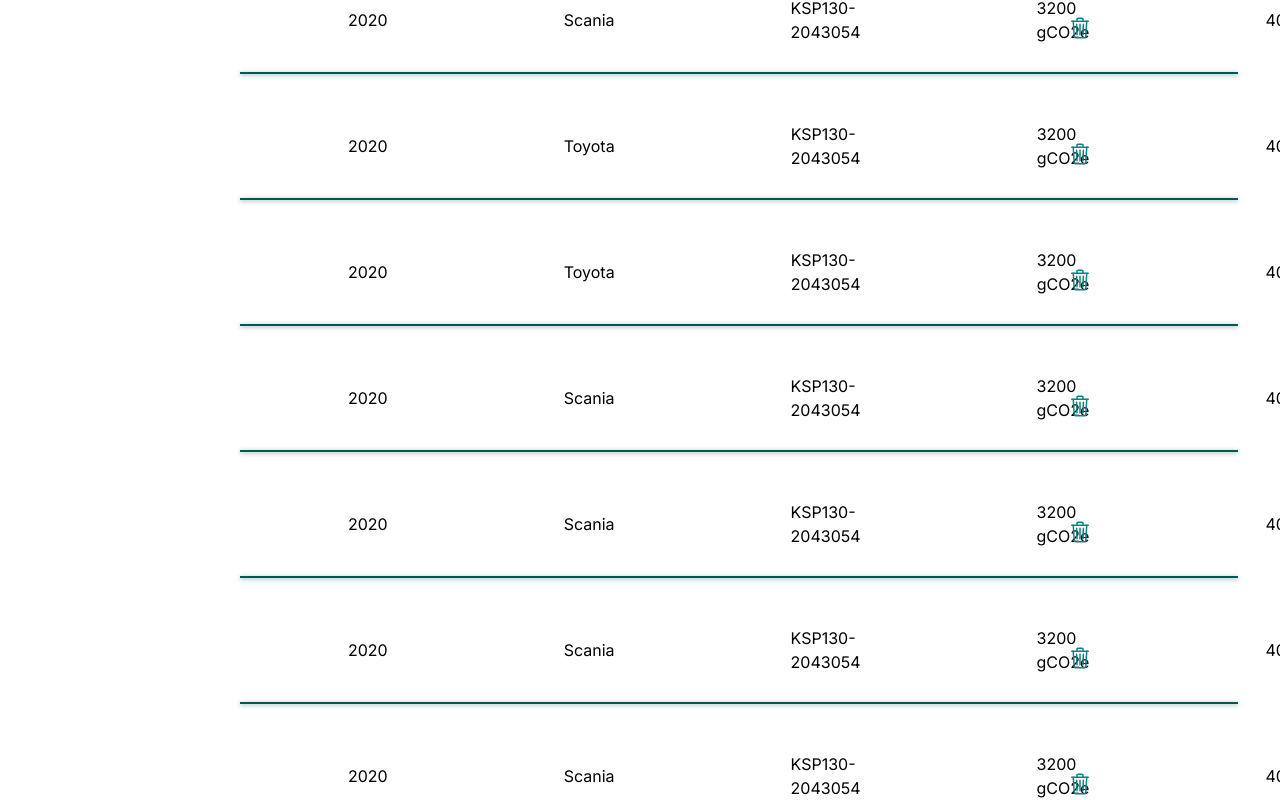
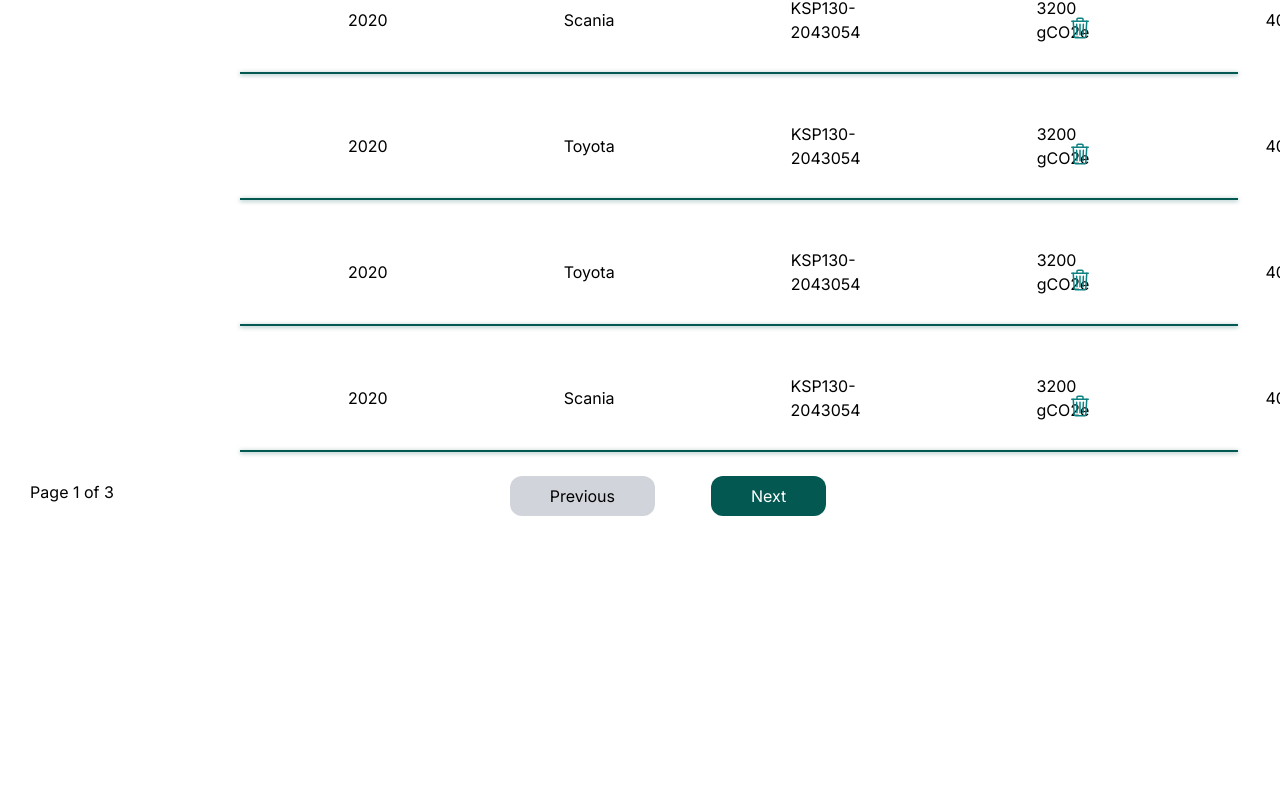
Before and after one commit to Pauline-Goko/ChikaraGroup-Frontend, a Next.js app in the folder chikara-frontend/: page / in a window 1280 px wide. Shown: the part 436-1236 px from the top of the page. After the commit the page ends 968 px from the top, so only its background shows below. Built offline with nearby package versions, Linux system fonts and the light colour scheme.

Commit message:
Created vehicle details feature

```diff
--- a/chikara-frontend/app/page.tsx
+++ b/chikara-frontend/app/page.tsx
@@ -1,13 +1,12 @@
 
-import Frames from './Component/vehicledetails/vehicles'
+import Vehicles from "./vehicles/page"
 
 
 export default function Home() {
   return (
     <div>
-    <Frames/>
+    <Vehicles/>
     </div>
-
 
    )
 }
--- a/chikara-frontend/app/Component/vehicledetails/addvehicle.tsx
+++ b/chikara-frontend/app/vehicles/Component/Addvehicle.tsx
@@ -7,6 +7,7 @@
   handleSave: () => void;
   newItem: {
     year: string;
+    vehicleId: string,
     model: string;
     chassisNumber: string;
     ghgEmissions: string;
@@ -44,7 +45,7 @@
      </>
      ) : (
       <>
-      <button type="button" className="text-xxl px-10 py-2 bg-gray-300 rounded-xl ml-[302px]" onClick={toggleVisibility}>Cancel </button>
+      <button type="button" className="text-xxl text-gray px-10 py-2 bg-gray-300 rounded-xl ml-[302px]" onClick={toggleVisibility}>Cancel </button>
       <button type="submit" className="text-white text-md px-10 py-2  bg-darkGreen rounded-xl ml-14 mt-4" onChange={handleSave}>Save</button>
       </>
       )}
--- a/chikara-frontend/app/Component/vehicledetails/vehiclelist.tsx
+++ b/chikara-frontend/app/vehicles/Component/vehiclelist.ts
@@ -1,5 +1,5 @@
 
-const vehiclelist = [
+export const vehiclelist = [
 {
     vehicleId: "1",
     year:"2020",
@@ -109,6 +109,3 @@
     engineType: "400cc",
     month: "December"
 }]
-
-
-export default vehiclelist;
--- a/chikara-frontend/app/Component/vehicledetails/vehicles.tsx
+++ b/chikara-frontend/app/vehicles/page.tsx
@@ -1,10 +1,10 @@
 'use client'
 import React, { useState, useEffect } from "react";
-import vehiclelist from "./vehiclelist";
+import { vehiclelist } from "./Component/vehiclelist";
 import { IoTrashOutline } from 'react-icons/io5';
 import { AiOutlinePlusCircle } from 'react-icons/ai';
 import { ImSearch } from 'react-icons/im';
-import AddVehicleForm from "./addvehicle";
+import AddVehicleForm from "./Component/Addvehicle";
 
 
 interface VehicleProps{
@@ -16,12 +16,13 @@
   engineType: string,
   month: string
 }
-const Frames = () => {
-const [vehicles, setVehicle] = useState<VehicleProps[] | null>(null);
+const Vehicles = () => {
+const [vehicles, setVehicle] = useState<VehicleProps[] >([]);
 const [selectedMonth, setSelectedMonth] = useState<string | null>(null);
 const [searchQuery, setSearchQuery] = useState("");
   const [newItem, setNewItem] = useState({
     year: "",
+    vehicleId: "",
     model: "",
     chassisNumber: "",
     ghgEmissions: "",
@@ -29,6 +30,9 @@
     month: "",
   });
  const [isFormVisible, setIsFormVisible] = useState(false);
+ const [currentPage, setCurrentPage] = useState(1);
+ const itemsPerPage = 4;
+
 
    const toggleFormVisibility = () => {
     setIsFormVisible(!isFormVisible);
@@ -52,10 +56,10 @@
 
   // search and month filter
   const filteredVehicles = selectedMonth
-  ? (vehicles || []).filter((vehicle) => vehicle.month === selectedMonth &&
+  ? (vehicles).filter((vehicle) => vehicle.month === selectedMonth &&
       vehicle.model.toLowerCase().includes(searchQuery.toLowerCase())
     )
-  : (vehicles || []).filter((vehicle) =>
+  : (vehicles).filter((vehicle) =>
       vehicle.model.toLowerCase().includes(searchQuery.toLowerCase())
     );
 
@@ -74,34 +78,6 @@
   };
 
 
-  const handleAddItem = (event: React.FormEvent) => {
-    event.preventDefault();
-    if (newItem.year && newItem.model && newItem.chassisNumber && newItem.ghgEmissions && newItem.engineType && newItem.month) {
-      setVehicle((prevVehicles) => {
-        if (prevVehicles === null) {
-          return [{ ...newItem, vehicleId: generateUniqueId() }];
-        } else {
-          return [{ ...newItem, vehicleId: generateUniqueId() }, ...prevVehicles];
-        }
-      });
-      setNewItem({
-            year: "",
-            model: "",
-            chassisNumber: "",
-            ghgEmissions: "",
-            engineType: "",
-            month: "",
-          });
-
-          setIsFormVisible(false);
-    } else {
-      alert("Please fill out all fields before saving.");
-    }
-  };
-
-  const generateUniqueId = () => {
-    return `${Date.now()}${Math.floor(Math.random() * 1000)}`;
-  };
 
 // add vehicle details
 // save vehicle details
@@ -116,6 +92,7 @@
     });
     setNewItem({
       year: "",
+      vehicleId: "",
       model: "",
       chassisNumber: "",
       ghgEmissions: "",
@@ -135,6 +112,8 @@
   setVehicle(updatedVehicles);
 };
 // delete
+// pages
+const totalPages = Math.ceil((filteredVehicles?.length || 0) / itemsPerPage);
 
 // search
     return (
@@ -156,7 +135,7 @@
 {/* search */}
    {/* filter with months */}
 
-   <select className="ml-10 mb-2" onChange={handleMonthChange} value={selectedMonth || ""}>
+   <select className="ml-10 mb-2" onChange={handleMonthChange} value={selectedMonth?? ""}>
   <option value="">All Months</option>
   {filteredVehicles && filteredVehicles.map((vehicle) => (
     <option key={vehicle.vehicleId} value={vehicle.month}>
@@ -168,15 +147,9 @@
    {/* filter with months */}
 
 {/* add vehicle details */}
-<AiOutlinePlusCircle onClick={toggleFormVisibility} className="text-darkGreen font-black text-4xl ml-auto mr-64 cursor-pointer hover:opacity-75" />
+          <AiOutlinePlusCircle onClick={toggleFormVisibility} className="text-darkGreen font-black text-4xl ml-auto mr-64 cursor-pointer hover:opacity-75" />
 
-         <AddVehicleForm
-           isVisible={isFormVisible}
-           toggleVisibility={toggleFormVisibility}
-           handleInputChange={handleInputChange}
-           handleSave={handleSave}
-           newItem={newItem}
-         />
+         <AddVehicleForm isVisible={isFormVisible} toggleVisibility={toggleFormVisibility} handleInputChange={handleInputChange} handleSave={handleSave} newItem={newItem} />
 {/* add vehicle details */}
     </div>
     <div className="items-center justify-center">
@@ -194,7 +167,7 @@
     {/* vehicles lists */}
     <div >
         {filteredVehicles? (
-          filteredVehicles.map((item) => (
+          filteredVehicles.slice((currentPage - 1) * itemsPerPage, currentPage * itemsPerPage).map((item) => (
 <div className="">
 <div className="py-4 px-3">
   <ul key={item.vehicleId} className="flex items-center space-x-44 mx-80 mt-4">
@@ -215,6 +188,21 @@
         )}
       </div>
     {/* vehicles lists */}
+{/* pagination */}
+<div className="flex justify-center mt-4">
+        <p className="absolute mr-[71em] mt-3">Page {currentPage} of {totalPages}</p>
+
+        <button
+          onClick={() => setCurrentPage((prev) => prev > 1 ? prev - 1 : prev)} disabled={currentPage === 1}
+          className="text-gray text-md px-10 py-2  bg-gray-300 rounded-xl ml-14 mt-2"> Previous</button>
+
+        <button
+          onClick={() => setCurrentPage((prev) => prev + 1)} disabled={currentPage * itemsPerPage >= (filteredVehicles?.length || 0)}
+           className="text-white text-md px-10 py-2  bg-darkGreen rounded-xl ml-14 mt-2"> Next</button>
+      </div>
+
+{/* pagination */}
+
 
       </div>
 
@@ -223,4 +211,4 @@
     )
 }
 
-export default Frames;
+export default Vehicles;
```
